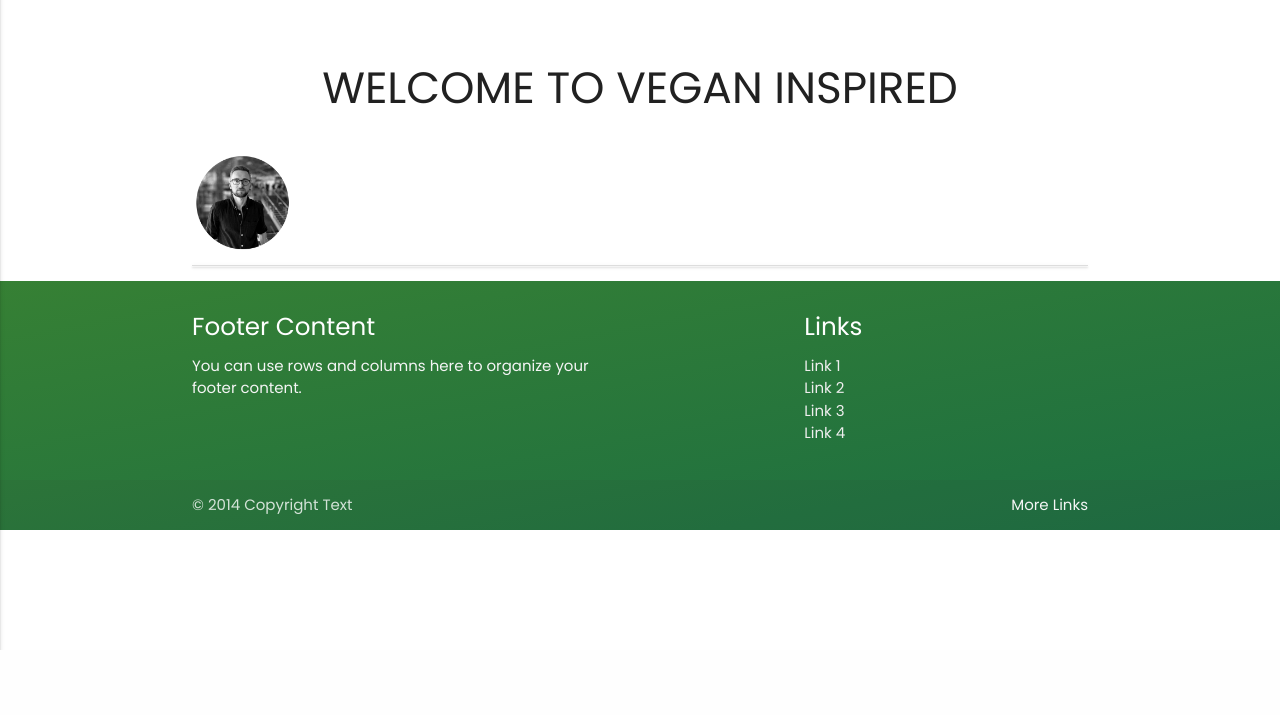
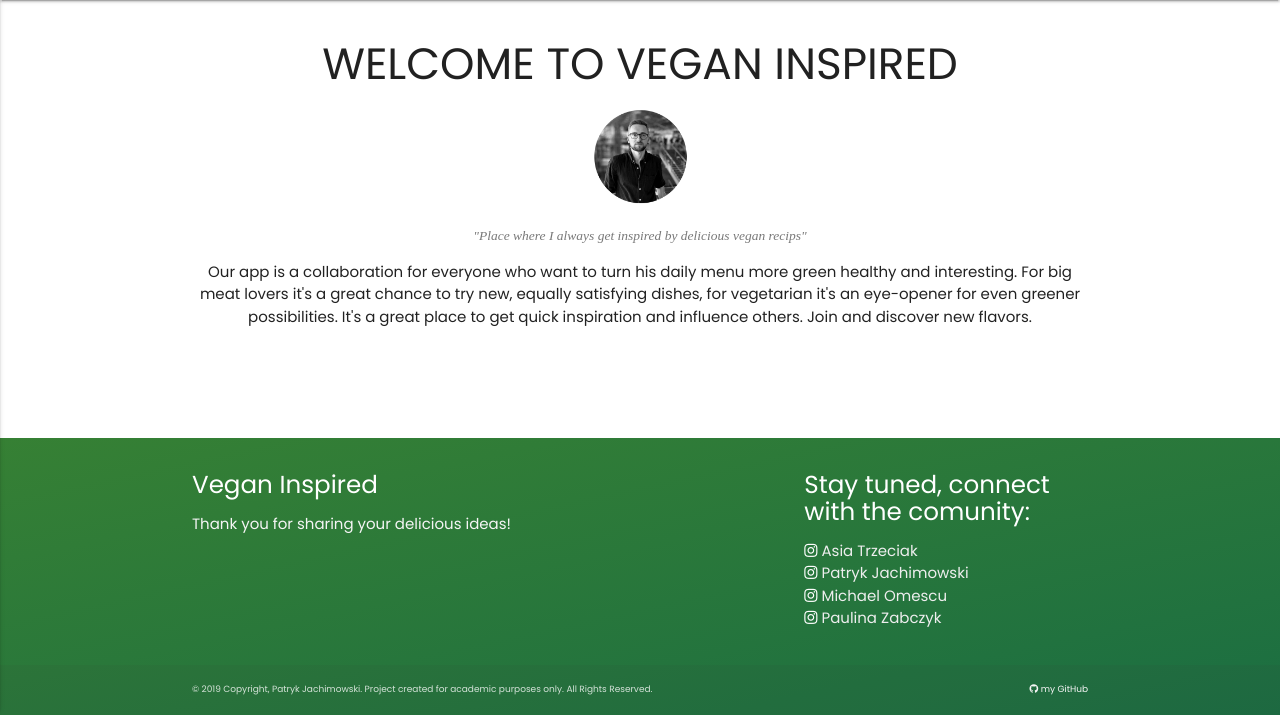
Before and after one commit to pjachimowski/vegan-inspired, a Flask app: page / in a window 1280 px wide. Shown: the part 150-865 px from the top of the page. Before the commit the page ends 800 px from the top, so only its background shows below. Run offline with Flask 2, Linux system fonts and the light colour scheme; data that the repository does not hold is empty; some libraries are stand-ins or nearby versions.

Commit message:
footer, and add cerip content (link for the image and link for the website) added)

```diff
--- a/app.py
+++ b/app.py
@@ -42,7 +42,9 @@ def update_recip(recip_id):
         'recip_name':request.form.get('recip_name'),
         'category_name':request.form.get('category_name'),
         'recip_description': request.form.get('recip_description'),
-        'gluten_free':request.form.get('gluten_free')
+        'recip_image': request.form.get('recip_image'),
+        'recip_link': request.form.get('recip_link'),
+        'gluten_free':request.form.get('gluten_free'),
     })
     #return redirect(url_for('get_recips'))
     return render_template("recips.html",
--- a/static/css/style.css
+++ b/static/css/style.css
@@ -1,31 +1,5 @@
 body {
     font-family: 'Poppins', sans-serif;
-}
-
-
-/*------- recip.html ---------------*/
-.main-title {
-    margin-top: 150px;
-    text-align: center;
-    display: block;
-}
-
-.pj-image {
-    text-align: center;
-    display: block;
-}
-
-
-.btn_small {
-    height: 24px;
-    width: 60px;
-    line-height: 24px;
-    margin: 5px 15px 5px 5px;
-    padding: 0 0.5em;
-}
-
-.recip_header {
-    margin-top: 5px;
 }
 
 /*------- navbar ---------------*/
@@ -36,6 +10,8 @@ body {
     background-repeat: no-repeat;
     background-size: cover;
     height: 150px !important;
+    position: relative;
+    margin-bottom: 0px;
 }
 
 .logo {
@@ -48,9 +24,69 @@ body {
     margin: 15px;
 }
 
+/*------- generic  ---------------*/
+
+.centertxt {
+    text-align: center;
+}
+
+
+/*------- recip.html ---------------*/
+.main-title {
+    margin-top: 40px;
+    display: block;
+}
+
+.pj-image {
+    display: block;
+}
+
+.blockquote {
+    font-style: italic;
+    font-family: "sans-serif";
+    color: #797979;
+    font-size: 90%;
+}
+
+.set-of-cards {
+    margin-top: 90px;
+}
+
+/*------- buttons ---------------*/
+.btn_small {
+    height: 24px;
+    width: 40px;
+    line-height: 24px;
+    margin: 5px 5px 5px 5px;
+    padding: 0 0.5em;
+    border-radius: 10px;
+}
+
+.recip_header {
+    margin-top: 5px;
+}
+
+/*-------- cards ---------------*/
+
+.card-title {
+    color: #ffffff !important;
+    text-shadow: 2px 1px #424242;
+    text-transform: uppercase;
+}
+
+.category-title {
+    color: #ffffff  !important;
+    text-shadow: 2px 1px #424242;
+    text-transform: lowercase;
+}
+
 
 /*------- footer ---------------*/
 
 .footer {
     background-image: linear-gradient(to bottom right, rgb(54, 128, 52), rgb(27, 110, 66));
 }
+
+.copyright {
+    font-size: xx-small;
+}
--- a/templates/addcategory.html
+++ b/templates/addcategory.html
@@ -1,7 +1,7 @@
 {% extends 'base.html'%}
 
 {% block content %}
-<h3>Add Category</h3>
+<h3 class="main-title">Add Category</h3>
 <div class="row">
     <form action="{{ url_for('insert_category') }}" method="POST" class="col s12">
         <div class="input-field col s12">
--- a/templates/base.html
+++ b/templates/base.html
@@ -2,16 +2,22 @@
 <html>
 
 <head>
+<!-- new ones ---->
+    <meta name = "viewport" content = "width = device-width, initial-scale = 1">
+<!--new one for attach file functionality
+    <link rel = "stylesheet" href = "https://cdnjs.cloudflare.com/ajax/libs/materialize/0.97.3/css/materialize.min.css"> -->
+<!-- new ones ends -->
     <link href="https://fonts.googleapis.com/css?family=Poppins&display=swap" rel="stylesheet">
 	<link href="https://fonts.googleapis.com/icon?family=Material+Icons" rel="stylesheet">
-	<link rel="stylesheet" href="https://cdnjs.cloudflare.com/ajax/libs/materialize/0.100.2/css/materialize.min.css">
+    <link rel="stylesheet" href="https://cdnjs.cloudflare.com/ajax/libs/materialize/0.100.2/css/materialize.min.css">
 	<link rel="stylesheet" href="{{url_for('static', filename='css/style.css')}}" type="text/css" />
+    <link rel="stylesheet" href="https://use.fontawesome.com/releases/v5.6.1/css/all.css" integrity="sha384-gfdkjb5BdAXd+lj+gudLWI+BXq4IuLW5IT+brZEZsLFm++aCMlF1V92rMkPaX4PP" crossorigin="anonymous">
 </head>
 
 <body>
 	<header>
-		<nav>
-			<div class="nav-wrapper navbar">
+		<nav class="navbar">
+			<div class="nav-wrapper">
 				<a href="{{url_for('get_recips')}}" class="brand-logo my-auto logo"></a>
 				<a href="#" data-activates="mobile-demo" class="button-collapse"><i class="material-icons">menu</i></a>
 				<ul id="nav-mobile" class="right hide-on-med-and-down">
@@ -35,34 +41,37 @@
 			<div class="container">
 				<div class="row">
 					<div class="col l6 s12">
-						<h5 class="white-text">Footer Content</h5>
-						<p class="grey-text text-lighten-4">You can use rows and columns here to organize your footer
-							content.</p>
+						<h5 class="white-text">Vegan Inspired</h5>
+						<p class="grey-text text-lighten-4">Thank you for sharing your delicious ideas!</p>
 					</div>
 					<div class="col l4 offset-l2 s12">
-						<h5 class="white-text">Links</h5>
+						<h5 class="white-text">Stay tuned, connect with the comunity:</h5>
 						<ul>
-							<li><a class="grey-text text-lighten-3" href="#!">Link 1</a></li>
-							<li><a class="grey-text text-lighten-3" href="#!">Link 2</a></li>
-							<li><a class="grey-text text-lighten-3" href="#!">Link 3</a></li>
-							<li><a class="grey-text text-lighten-3" href="#!">Link 4</a></li>
+							<li><i class="fab fa-instagram"></i> <a class="grey-text text-lighten-3" href="https://www.instagram.com/asiatrzeciak/">Asia Trzeciak</a></li>
+							<li><i class="fab fa-instagram"></i> <a class="grey-text text-lighten-3" href="https://www.instagram.com/p.jachimowski89/">Patryk Jachimowski</a></li>
+							<li><i class="fab fa-instagram"></i> <a class="grey-text text-lighten-3" href="https://www.instagram.com/michael.omescu/">Michael Omescu</a></li>
+							<li><i class="fab fa-instagram"></i> <a class="grey-text text-lighten-3" href="https://www.instagram.com/paula.zabczyk/">Paulina Zabczyk</a></li>
 						</ul>
 					</div>
 				</div>
 			</div>
 			<div class="footer-copyright">
-				<div class="container">
-					© 2014 Copyright Text
-					<a class="grey-text text-lighten-4 right" href="#!">More Links</a>
+				<div class="container copyright">
+					© 2019 Copyright, Patryk Jachimowski. Project created for academic purposes only. All Rights Reserved.
+					<a class="grey-text text-lighten-4 right" href="#!"><i class="fab fa-github"></i> my GitHub</a>
 				</div>
 			</div>
 		</footer>
 	</div>
 
+    <!--new ones-->
+    <script type = "text/javascript" src = "https://code.jquery.com/jquery-2.1.1.min.js"></script>
+	<script src="https://cdnjs.cloudflare.com/ajax/libs/jquery/3.2.1/jquery.min.js"></script>
+    <!--new ones-->
+    <script src = "https://cdnjs.cloudflare.com/ajax/libs/materialize/0.97.3/js/materialize.min.js"></script>
 
+    <script src="https://cdnjs.cloudflare.com/ajax/libs/materialize/0.100.2/js/materialize.min.js"></script>
 
-	<script src="https://cdnjs.cloudflare.com/ajax/libs/jquery/3.2.1/jquery.min.js"></script>
-	<script src="https://cdnjs.cloudflare.com/ajax/libs/materialize/0.100.2/js/materialize.min.js"></script>
 	<script type="text/javascript">
 		$(document).ready(function() {
             $('.collapsible').collapsible();
--- a/templates/recips.html
+++ b/templates/recips.html
@@ -1,39 +1,52 @@
 {% extends 'base.html' %} {% block content %}
+
+<!--Introduction-->
+
 <div>
-<h3 class="main-title"> WELCOME TO VEGAN INSPIRED</h3></br>
-<div class="d-block d-sm-block">
-     <img src="/static/css/pj.png" class="pj-image" height=100 width=100>
- </div>
-<h5></h5>
-</div>
-<div clasd="row">
-	<ul class="collapsible" data-collapsible="accordion">
-		{% for recipe in recip %}
-		<li>
-			<div class="collapsible-header">
-				<div class="col s1">
-					<i class="material-icons">expand_more</i>
-				</div>
-				<div class="col s2">
-					<div class="inline_actions">
-                        <a href="{{url_for('delete_recip', recip_id=recipe._id)}}" class="waves-effect waves-light btn btn_small red">Delete</a>
-						<a href="{{url_for('edit_recip', recip_id=recipe._id)}}" class="waves-effect waves-light btn btn_small blue">Edit</a>
+	<h3 class="main-title centertxt"> WELCOME TO VEGAN INSPIRED</h3>
+	<div class="d-block d-sm-block pj-image centertxt">
+		<img src="/static/css/pj.png" height=100 width=100>
+    </div>
+		<div class="blockquote centertxt">
+			<p>"Place where I always get inspired by delicious vegan recips"
+			</p>
+		</div>
+		<div class="centertxt">
+			<p>Our app is a collaboration for everyone who want to turn his daily menu more green healthy and
+				interesting.
+				For big meat lovers it's a great chance to try new, equally satisfying dishes, for vegetarian it's an
+				eye-opener for even greener possibilities.
+				It's a great place to get quick inspiration and influence others.
+				Join and discover new flavors.
+			</p>
+		</div>
+
+		<!-- Here will be cards -->
+		<div class="row set-of-cards">
+			{% for recipe in recip %}
+			<div class="col s4">
+				<div class="card">
+					<div class="card-image">
+						<img src="{{recipe.recip_image}}">
+						<span class="card-title"><strong>{{recipe.recip_name}}</strong>
+                         <small class="category-title">[{{recipe.category_name}}]</small></span>
+
+					</div>
+					<div class="card-content">
+						<p>{{recipe.recip_description}}</p>
+                        <p>{{recipe.gluten_free}}</p><br>
+					</div>
+					<div class="card-action">
+						<a href="{{recipe.recip_link}}" target="_blank">full recipe</a>
+						<a href="{{url_for('edit_recip', recip_id=recipe._id)}}"
+							class="waves-effect waves-light btn btn_small blue"><i class="material-icons prefix">edit</i></a>
+						<a href="{{url_for('delete_recip', recip_id=recipe._id)}}"
+							class="waves-effect waves-light btn btn_small red"><i class="material-icons prefix">delete</i></a>
 					</div>
 				</div>
-				<div class="recip_header col s9">
-					<strong>{{recipe.recip_name}}</strong>
-				</div>
 			</div>
-			<div class="collapsible-body">
-				<span>
-                        {{recipe.category_name}}<br>
-                        {{recipe.recip_description}}<br>
-                        {{recipe.gluten_free}}<br>
-                        {{recipe.ingredients}}<br>
-                </span>
-			</div>
-		</li>
-		{% endfor %}
-	</ul>
+			{% endfor %}
+		</div>
+	</div>
 </div>
 {% endblock %}
```
Also changed, not shown: templates/addrecip.html (+43 -6 lines), templates/categories.html (+5 -4 lines), templates/editrecip.html (+35 -0 lines), static/css/test_image1.jpg (added), static/css/test_image2.jpg (added).
